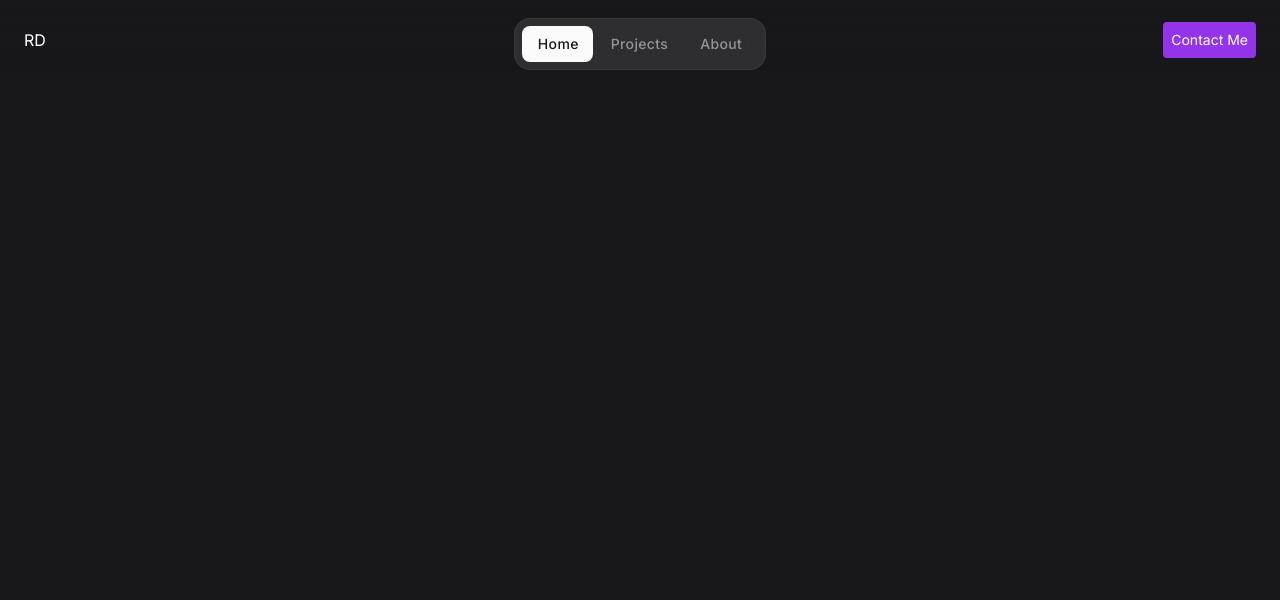
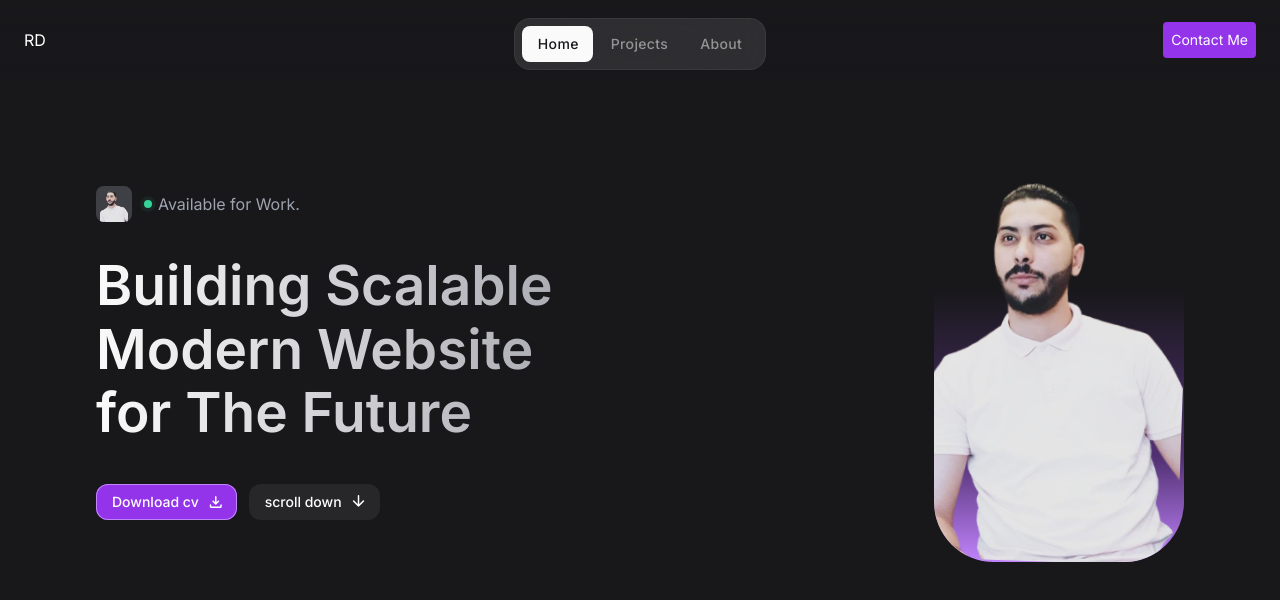
Before and after one commit to RidaKhaoua/myProtfolio, a React (Vite) app: page / in a window 1280 px wide. Shown: the top 600 px of the page. Built offline with nearby package versions, Linux system fonts and the light colour scheme.

Commit message:
implementing Hero Section

```diff
--- a/src/App.tsx
+++ b/src/App.tsx
@@ -1,11 +1,17 @@
 /***
  * Components
  */
-import {Header} from "./components/layouts/index";
+import Hero from "@components/sections/hero/Hero";
+import { Header } from "./components/layouts/index";
 
 function App() {
   return (
+    <>
       <Header />
+      <main>
+        <Hero />
+      </main>
+    </>
   );
 }
 
--- /dev/null
+++ b/src/components/sections/hero/Hero.tsx
@@ -0,0 +1,63 @@
+import myImg from "@assets/images/my-img.webp";
+import myCv from "@assets/pdf/rida_front_end.pdf";
+
+import LinkHref from "@components/ui/anchor/LinkHref";
+function Hero() {
+  return (
+    <section id="home" className="pt-28 lg:pt-36">
+      <div className="container  lg:grid lg:grid-cols-2 lg:gap-10 items-center">
+        <div className="hero_left">
+          <div className="flex items-center gap-3 mb-8">
+            <figure className="bg-zinc-700 overflow-hidden rounded-lg w-9 h-9">
+              <img
+                src={myImg}
+                alt="Rida Khaoua"
+                className="img-cover w-18 h-12 mx-auto object-cover rounded-full"
+              />
+            </figure>
+            <div className="flex items-center gap-1.5">
+              <span className=" relative w-2 h-2 rounded-full bg-emerald-400 ">
+                <span className="absolute inset-0 rounded-full bg-emerald-400 animate-ping"></span>
+              </span>
+              <span className="text-gray-400">Available for Work.</span>
+            </div>
+          </div>
+          <h2 className="headline-1 max-w-[15ch] sm:max-w-[20ch] mb-8 lg:mb-10">
+            Building Scalable Modern Website for The Future
+          </h2>
+          <div className="flex gap-3">
+            <LinkHref
+              classname="btn btn-primary"
+              label="Download cv"
+              icon="download"
+              href={myCv}
+              download="My_CV"
+              target="_blank"
+            />
+            <LinkHref
+            classname="btn btn-outline"
+            label="scroll down"
+            icon="arrow_downward"
+            iconAniamte="animate-bounce"
+            href="#about"
+            />
+          </div>
+        </div>
+        <div className="hero_right hidden  lg:block">
+          <figure
+            className="w-full max-w-[250px] ml-auto bg-gradient-to-t from-purple-400 via-25% via-purple-500/40 to-65%
+          rounded-[60px] overflow-hidden">
+            <img
+              src={myImg}
+              width={250}
+              alt="Rida khaoua"
+              className="rounded mx-auto  bg-zinc- object-cover rotate-2"
+            />
+          </figure>
+        </div>
+      </div>
+    </section>
+  );
+}
+
+export default Hero;
--- a/src/components/ui/Button/Button.tsx
+++ b/src/components/ui/Button/Button.tsx
@@ -3,7 +3,7 @@ import { HTMLAttributes } from "react";
 interface IButton extends HTMLAttributes<HTMLButtonElement> {
   children?: React.ReactNode;
   text?: string;
-  className: string;
+  className?: string;
 }
 
 function Button({ children, text, className, ...rest }: IButton) {
--- /dev/null
+++ b/src/components/ui/anchor/LinkHref.tsx
@@ -0,0 +1,32 @@
+interface TProps extends React.AnchorHTMLAttributes<HTMLAnchorElement> {
+  label: string;
+  classname: string;
+  icon: string;
+  href: string;
+  target?: string;
+  iconAniamte?: "animate-bounce";
+}
+
+function LinkHref({
+  label,
+  classname,
+  icon,
+  href,
+  iconAniamte,
+  target = "_self",
+}: TProps) {
+  return (
+    <a className={classname} href={href} target={target}>
+      {label}
+      {icon && (
+        <span
+          className={`material-symbols-rounded ${iconAniamte}`}
+          aria-hidden="true">
+          {icon}
+        </span>
+      )}
+    </a>
+  );
+}
+
+export default LinkHref;
--- a/src/index.css
+++ b/src/index.css
@@ -15,11 +15,30 @@ body {
 }
 
 /*-------------------------------------*\
+  * TYPOGRAPHY
+/*--------------------------------------*/
+
+.headline-1 {
+  @apply max-w-max;
+  background: -webkit-linear-gradient(0deg, #fafafa, #a1a1aa);
+  -webkit-background-clip: text;
+  -webkit-text-fill-color: transparent;
+}
+
+.headline-1 {
+  @apply text-5xl leading-tight font-semibold lg:text-[55px] lg:leading-[1.15];
+}
+
+/*-------------------------------------*\
   * UTILITIES
 /*--------------------------------------*/
 .material-symbols-rounded {
   @layer w-[1em] has-[1em] overflow-hidden;
   font-variation-settings: "FILL" 0, "wght" 400, "GARD" 0, "opsz" 24;
+}
+
+.container {
+  @apply px-4 mx-auto lg:px-8 xl:max-w-6xl;
 }
 
 /*-------------------------------------*\
@@ -52,3 +71,33 @@ body {
 .active-box {
   @apply bg-zinc-50 h-9  rounded-lg absolute   -z-10 transition-[top_left] duration-500;
 }
+
+/* btn */
+
+.btn {
+  @apply max-w-max h-9 flex items-center gap-2 px-4 rounded-xl font-medium  text-sm transition-[background-color] cursor-pointer;
+}
+
+.btn-secondary {
+  @apply bg-zinc-50 text-zinc-900 active:bg-zinc-50/80;
+}
+
+.btn .material-symbols-rounded {
+  @apply text-[18px];
+}
+
+.btn:has(.material-symbols-rounded) {
+  @apply pr-3;
+}
+
+.btn-primary {
+  @apply bg-purple-600 text-white
+  ring-1 ring-inset
+  ring-purple-400 flex items-center
+  hover:bg-purple-400 duration-300
+  overflow-hidden active:scale-90;
+}
+
+.btn-outline {
+  @apply bg-zinc-800 hover:bg-zinc-700 active:bg-zinc-800
+}
```
Also changed, not shown: src/assets/images/my-img.webp (added), 1 other file (tests, documents, lock files or other folders).
